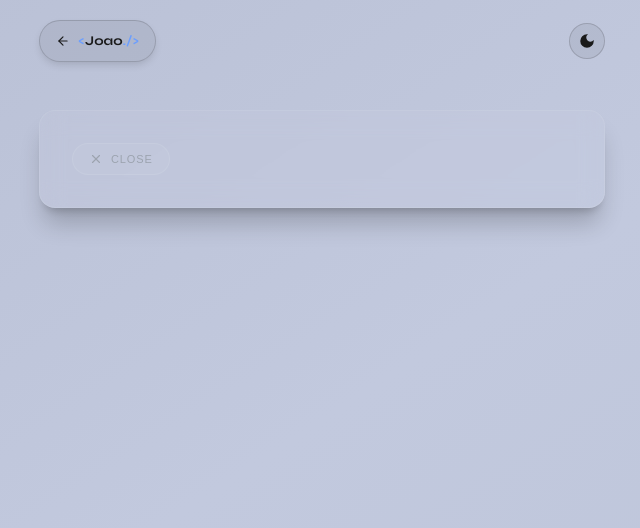
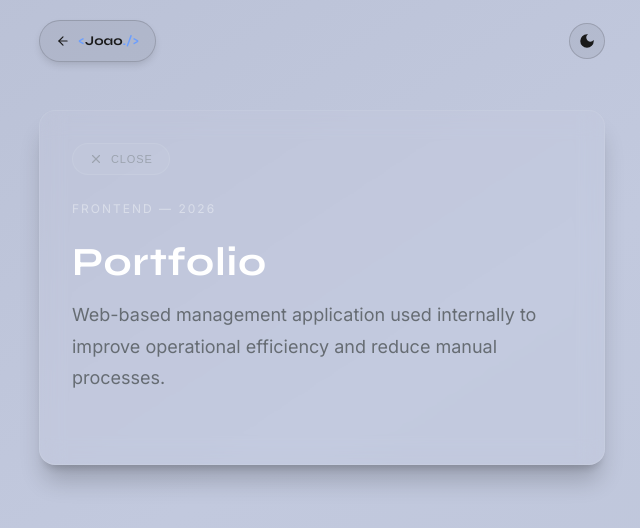
Before and after one commit to joaosaraiva1999/portfolio-joaosaraiva, a React (Vite) app in the folder portfolio/: page /projects/portfolio in a window 1280 px wide. Shown: the top 528 px of the page, without its empty margins (318-958 px from the left). Built offline with nearby package versions, Linux system fonts and the light colour scheme.

Commit message:
Continued Working on the Projects(Portfolio and LandingPage) page

```diff
--- a/portfolio/src/pages/Projects Page/Portfolio/Portfolio.css
+++ b/portfolio/src/pages/Projects Page/Portfolio/Portfolio.css
@@ -9,6 +9,36 @@
   padding: clamp(1.5rem, 2.5vw, 3rem);
   gap: clamp(1.5rem, 2vw, 2.5rem);
   transition: all ease-in 0.3ms;
+}
+
+.portfolio-intro-section {
+  width: 100%;
+  margin-bottom: clamp(1.5rem, 3vw, 4rem);
+  max-width: 100%;
+}
+
+.Speciality-year-section {
+  color: oklch(0.999994 0.0000455678 0.0000200868 / 0.4);
+  font-weight: 400;
+  font-size: 12px;
+  letter-spacing: 2px;
+}
+
+.portfolio-intro-section h1 {
+  font-size: clamp(2.5rem, 3vw, 3rem);
+  color: #ffff;
+  font-family: 'Syne', sans-serif;
+  margin-bottom: 1rem;
+  width: 100%;
+  line-height: 1.05;
+  letter-spacing: 0.02em;
+}
+
+.portfolio-intro-section p {
+  font-size: 1.125rem;
+  color: rgb(102, 108, 115);
+  max-width: 58ch;
+  line-height: 1.75;
 }
 
 .close-btn {
--- a/portfolio/src/pages/Projects Page/Portfolio/Portfolio.jsx
+++ b/portfolio/src/pages/Projects Page/Portfolio/Portfolio.jsx
@@ -3,17 +3,24 @@ import { useContext } from 'react'
 import { ThemeContext } from '../../../context/ThemeContext.jsx'
 import { X } from "lucide-react";
 import { useNavigate } from 'react-router-dom';
+import { projects } from '../../../data/Projects.js';
 
 export default function Portfolio() {
 
   const { theme, toggleTheme } = useContext(ThemeContext);
   const navigate = useNavigate();
+  const Project_Object = projects[0];
 
   return (
     <main className={`Portfolio-page ${theme}`}>
       <section className={`button-close-section`}>
         <button onClick={() => navigate(-1)} className={`close-btn ${theme}`}><X />Close</button>
       </section>
+      <section className={`Speciality-year-section`}><span>{Project_Object.speciality}</span><span> — </span><span>{Project_Object.Year}</span></section>
+      <section className={`portfolio-intro-section ${theme}`}>
+        <h1 className={theme}>Portfolio</h1>
+        <p className={theme}>Web-based management application used internally to improve operational efficiency and reduce manual processes.</p>
+      </section>
     </main>
   )
 }
```
